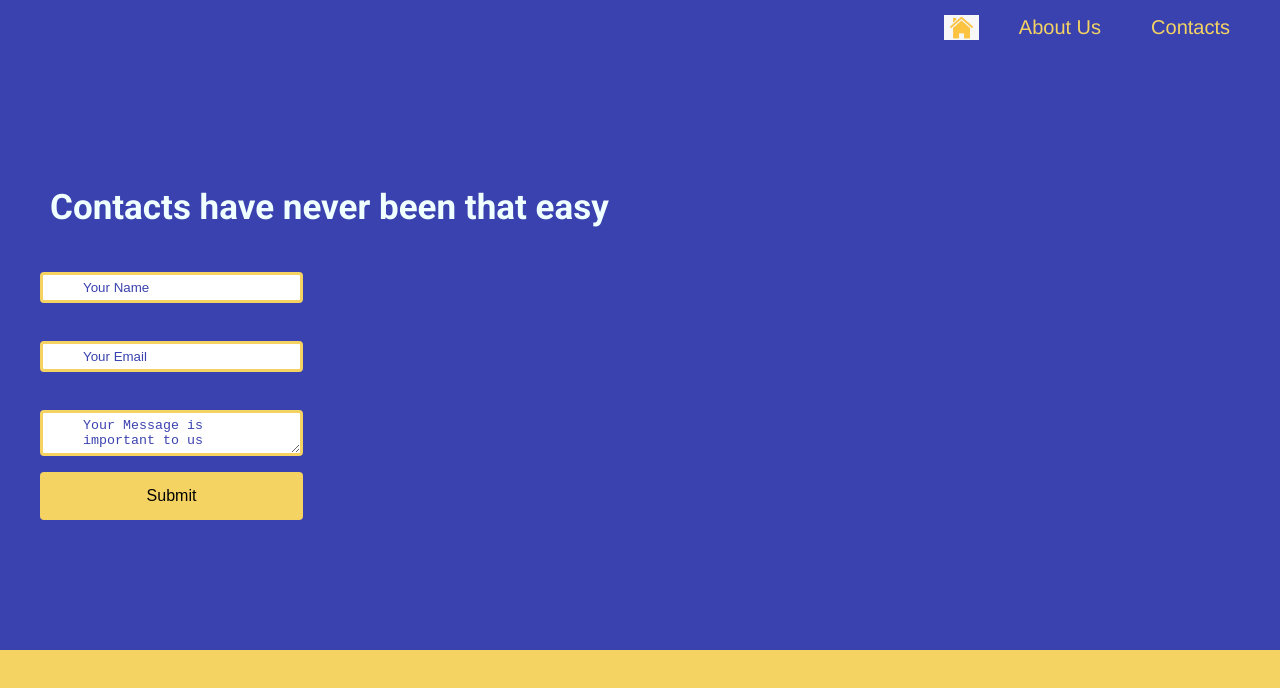
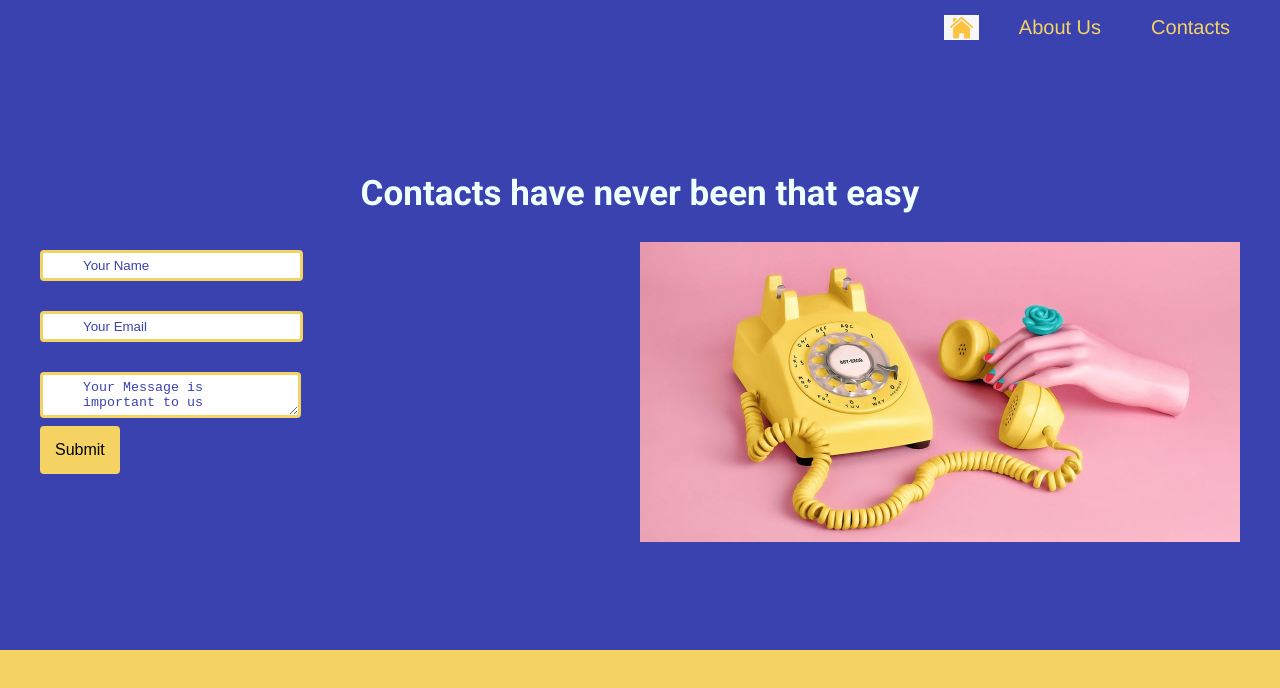
Before and after one commit to vicky905/awesome-site, a Vue app: page /contacts in a window 1280 px wide. Shown: the top 688 px of the page. Built offline with nearby package versions, Linux system fonts and the light colour scheme.

Commit message:
Update responsive on Aboutpage

```diff
--- a/src/App.vue
+++ b/src/App.vue
@@ -1,9 +1,23 @@
 <template>
-    <div class="main" :class="{ 'main-home': $route.name === 'Home' }" id="app">
-        <div @click="clicked = !clicked" class="header">
-            <router-link class="page-link home-link" :to="{name:'Home'}"></router-link>
-            <router-link class="page-link" :to="{name:'About'}">About Us</router-link>
-            <router-link class="page-link" :to="{name:'contacts'}">Contacts</router-link>
+    <div
+        class="main"
+        :class="{
+            'main-home': $route.name === 'Home',
+            'main-about': isAboutPage,
+        }"
+        id="app"
+    >
+        <div class="header">
+            <router-link
+                class="page-link home-link"
+                :to="{ name: 'Home' }"
+            ></router-link>
+            <router-link class="page-link" :to="{ name: 'About' }"
+                >About Us</router-link
+            >
+            <router-link class="page-link" :to="{ name: 'contacts' }"
+                >Contacts</router-link
+            >
         </div>
 
         <router-view />
@@ -28,6 +42,15 @@ data(){
           }
 
           return false;
+
+      },
+      isAboutPage() {
+          if (this.$route.name === 'About') {
+              return true;
+          }
+
+          return false;
+
       }
   },
 
@@ -93,4 +116,8 @@ body {
     width: auto;
     background-color: #f5d363;
 }
+
+.main-about {
+    justify-content: flex-start;
+}
 </style>
--- a/src/pages/Aboutpage.vue
+++ b/src/pages/Aboutpage.vue
@@ -2,16 +2,18 @@
     <div class="aboutpage">
         <div class="shell">
             <div class="headings">
-                <h1
-                    class="heading"
-                >If you are looking for the future we have good news, you have just found it</h1>
+                <h1 class="heading">
+                    If you are looking for the future we have good news, you
+                    have just found it
+                </h1>
             </div>
             <div class="position">
                 <div class="button-footprints">
                     <div class="text">
-                        <p
-                            class="moto-paragraph"
-                        >Do you want to take the needed steps for life-changing experience?</p>
+                        <p class="moto-paragraph">
+                            Do you want to take the needed steps for
+                            life-changing experience?
+                        </p>
                     </div>
                     <div class="tutorial">
                         <div
@@ -19,12 +21,23 @@
                             :class="{ 'tutorial__body--background': bounce }"
                         >
                             <div class="button2">
-                                <button class="button" @click="bounce = !bounce">Yes, of course</button>
+                                <button
+                                    class="button"
+                                    @click="bounce = !bounce"
+                                >
+                                    Yes, of course
+                                </button>
                                 <transition name="bounce">
                                     <div v-if="bounce" class="images">
                                         <div class="background">
-                                            <img class="footprints" src="../assets/footprints1.png" />
-                                            <img class="armbands" src="../assets/armband.png" />
+                                            <img
+                                                class="footprints"
+                                                src="../assets/footprints1.png"
+                                            />
+                                            <img
+                                                class="armbands"
+                                                src="../assets/armband.png"
+                                            />
                                         </div>
                                     </div>
                                 </transition>
@@ -142,7 +155,6 @@ export default {
 .background {
     position: relative;
     background-color: rgba(245, 211, 99, 0.9);
-    padding: 5px 5px;
     display: flex;
     flex-direction: column;
     justify-content: flex-end;
@@ -159,4 +171,40 @@ export default {
 .tutorial .tutorial__body {
     width: 100%;
 }
+
+@media (max-width: 1023px) {
+    .heading {
+        font-size: 30px;
+    }
+    .button-footprints {
+        display: flex;
+        flex-direction: column;
+        align-items: center;
+    }
+    .button-footprints .moto-paragraph {
+        font-size: 30px;
+    }
+    .button-footprints .button2 {
+        max-width: 50%;
+        margin: 0 auto;
+    }
+}
+
+@media (max-width: 767px) {
+    .heading {
+        font-size: 20px;
+    }
+    .button-footprints {
+        display: flex;
+        flex-direction: column;
+        align-items: center;
+    }
+    .button-footprints .moto-paragraph {
+        font-size: 20px;
+    }
+    .button-footprints .button2 {
+        max-width: 70%;
+        margin: 0 auto;
+    }
+}
 </style>
--- a/src/pages/contacts.vue
+++ b/src/pages/contacts.vue
@@ -2,17 +2,43 @@
     <div class="contacts">
         <div class="heading">
             <div class="contacts">
-                <h1 v-if="onClick === false">Contacts have never been that easy</h1>
-                <h1 v-if="onClick === true">We are looking forward to giving you a message</h1>
+                <h1 v-if="onClick === false">
+                    Contacts have never been that easy
+                </h1>
+                <h1 v-if="onClick === true">
+                    We are looking forward to giving you a message
+                </h1>
             </div>
         </div>
         <div class="remove">
             <div class="input">
                 <div v-if="!onClick" class="input-df">
-                    <input class="input input-name" placeholder="Your Name" type="text" />
-                    <input class="input input-email" placeholder="Your Email" type="text" />
-                    <textarea class="input textarea" placeholder="Your Message is important to us"></textarea>
-                    <button class="input submit-button" @click="onClick = !onClick">Submit</button>
+                    <div>
+                        <input
+                            class="input input-name"
+                            placeholder="Your Name"
+                            type="text"
+                        />
+                        <input
+                            class="input input-email"
+                            placeholder="Your Email"
+                            type="text"
+                        />
+                        <textarea
+                            class="input textarea"
+                            placeholder="Your Message is important to us"
+                        ></textarea>
+
+                        <button
+                            class="input submit-button"
+                            @click="onClick = !onClick"
+                        >
+                            Submit
+                        </button>
+                    </div>
+                    <div>
+                        <img class="operator" src="../assets/phone.jpg" />
+                    </div>
                 </div>
                 <transition
                     name="bounce"
@@ -24,11 +50,17 @@
 
                         <transition name="fade">
                             <div v-if="triggerFeetAnimation">
-                                <img class="foot-img" src="../assets/footprints2.png" />
+                                <img
+                                    class="foot-img"
+                                    src="../assets/footprints2.png"
+                                />
                             </div>
                         </transition>
 
-                        <img class="operator-img" src="../assets/operator.png" />
+                        <img
+                            class="operator-img"
+                            src="../assets/operator.png"
+                        />
                     </div>
                 </transition>
             </div>
@@ -49,15 +81,9 @@ export default {
 </script>
 
 <style>
-.heading {
-    display: flex;
-    flex-direction: column;
-    padding-left: 50px;
-    justify-content: flex-start;
-}
-
 .contacts {
     font-size: 35%;
+    text-align: center;
 }
 
 .input {
@@ -69,7 +95,6 @@ export default {
 
 .input-email {
     border: 3px solid rgba(245, 211, 99);
-    display: block;
 
     margin-top: 30px;
     margin-bottom: 30px;
@@ -107,7 +132,8 @@ export default {
 
 .input-df {
     display: flex;
-    flex-direction: column;
+    justify-content: space-between;
+    width: 100%;
 }
 
 .done-img {
@@ -136,4 +162,9 @@ export default {
 .fade-leave-to {
     opacity: 0;
 }
+
+.operator {
+    height: 300px;
+    width: auto;
+}
 </style>
```
Also changed, not shown: src/assets/phone.jpg (added).
